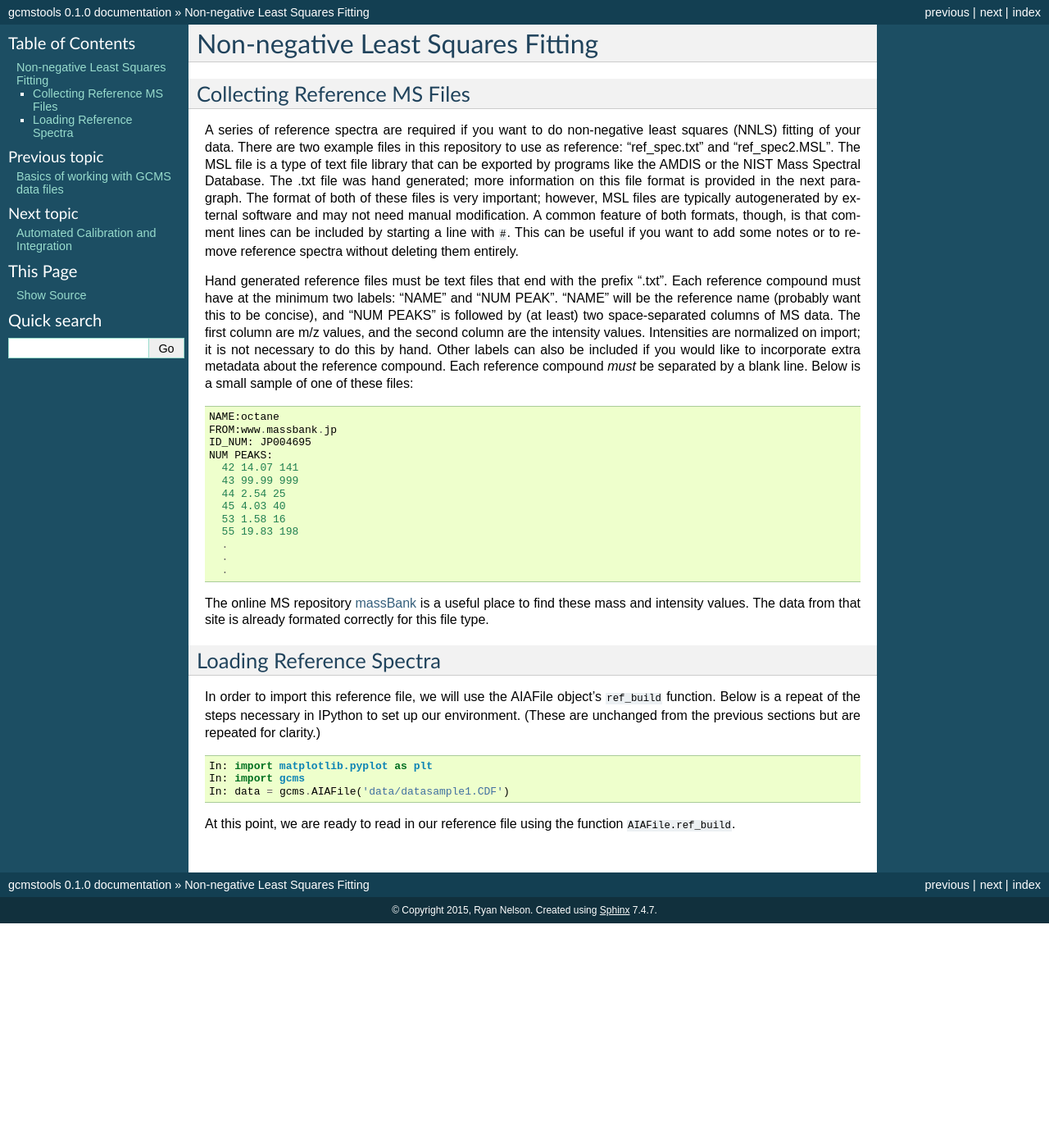
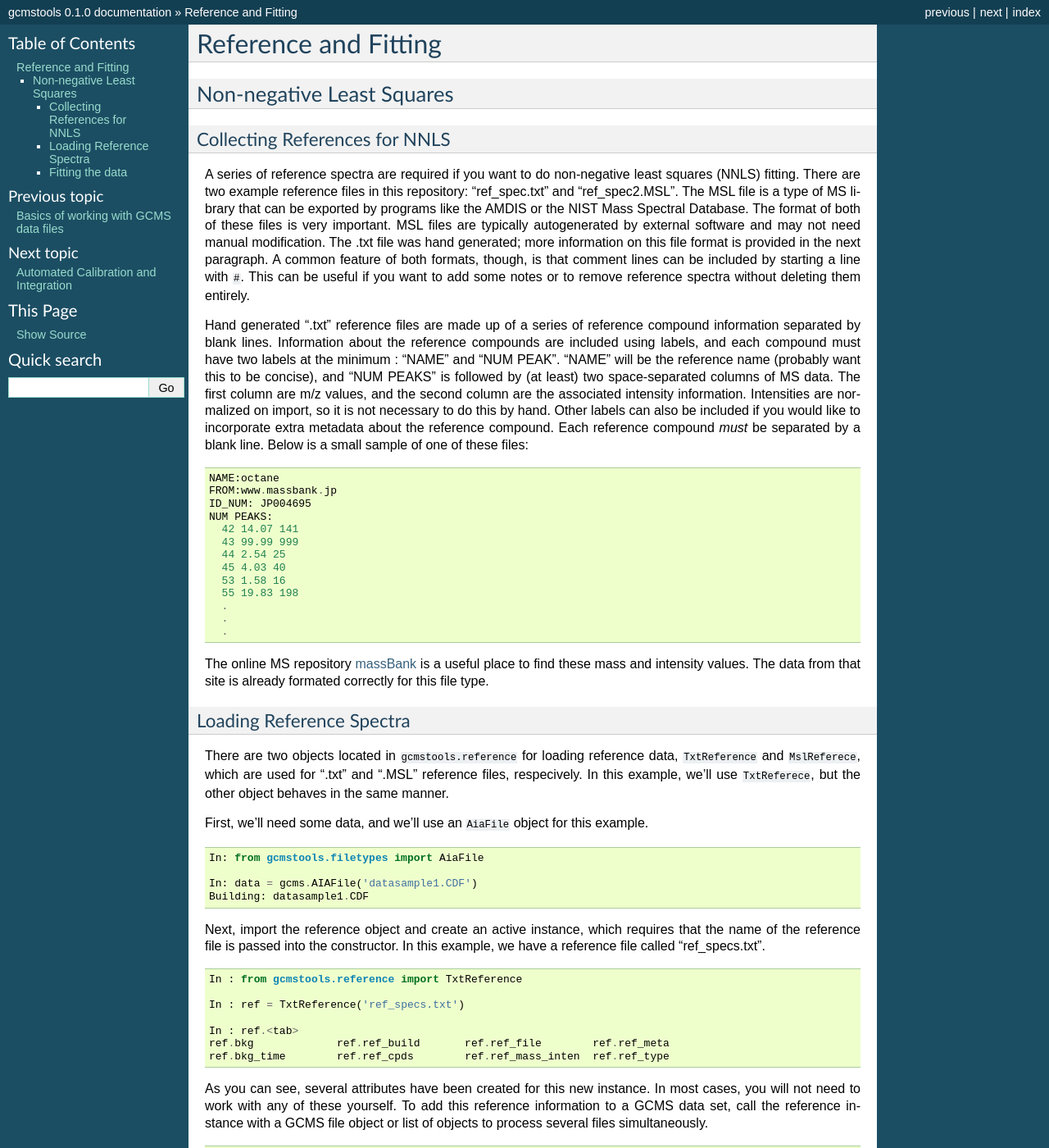
Before and after one commit to rnelsonchem/gcmstools, a Sphinx documentation site: the page built from docs/fitting.rst, in a window 1280 px wide and 1400 px high. Shown: the whole window at 82% size. Built offline with Sphinx 7.4.7, drawn with Linux system fonts in a browser that asks for light colours; some of the changed text lies outside the part shown.

Commit message:
Updated referencing and start pages

```diff
--- a/docs/fitting.rst
+++ b/docs/fitting.rst
@@ -1,34 +1,35 @@
-.. _fit:
+Reference and Fitting
+#####################
 
-Non-negative Least Squares Fitting
-----------------------------------
+Non-negative Least Squares
+--------------------------
 
-Collecting Reference MS Files
-=============================
+Collecting References for NNLS
+++++++++++++++++++++++++++++++
 
 A series of reference spectra are required if you want to do non-negative
-least squares (NNLS) fitting of your data. There are two example files in this
-repository to use as reference: "ref_spec.txt" and "ref_spec2.MSL". The MSL
-file is a type of text file library that can be exported by programs like the
-AMDIS or the NIST Mass Spectral Database. The .txt file was hand generated;
-more information on this file format is provided in the next paragraph. The
-format of both of these files is very important; however, MSL files are
-typically autogenerated by external software and may not need manual
-modification. A common feature of both formats, though, is that comment lines
-can be included by starting a line with ``#``. This can be useful if you want
-to add some notes or to remove reference spectra without deleting them
-entirely.
+least squares (NNLS) fitting. There are two example reference files in this
+repository: "ref_spec.txt" and "ref_spec2.MSL". The MSL file is a type of MS
+library that can be exported by programs like the AMDIS or the NIST Mass
+Spectral Database. The format of both of these files is very important. MSL
+files are typically autogenerated by external software and may not need manual
+modification. The .txt file was hand generated; more information on this file
+format is provided in the next paragraph.  A common feature of both formats,
+though, is that comment lines can be included by starting a line with ``#``.
+This can be useful if you want to add some notes or to remove reference
+spectra without deleting them entirely.
 
-Hand generated reference files must be text files that end with the prefix
-".txt". Each reference compound must have at the minimum two labels: "NAME"
-and "NUM PEAK". "NAME" will be the reference name (probably want this to be
-concise), and "NUM PEAKS" is followed by (at least) two space-separated
-columns of MS data. The first column are m/z values, and the second column
-are the intensity values. Intensities are normalized on import;
-it is not necessary to do this by hand. Other labels can also be included if
-you would like to incorporate extra metadata about the reference compound.
-Each reference compound *must* be separated by a blank line. Below is a small
-sample of one of these files:
+Hand generated ".txt" reference files are made up of a series of reference
+compound information separated by blank lines. Information about the reference
+compounds are included using labels, and each compound must have two labels at
+the minimum : "NAME" and "NUM PEAK". "NAME" will be the reference name
+(probably want this to be concise), and "NUM PEAKS" is followed by (at least)
+two space-separated columns of MS data. The first column are m/z values, and
+the second column are the associated intensity information. Intensities are
+normalized on import, so it is not necessary to do this by hand. Other labels
+can also be included if you would like to incorporate extra metadata about the
+reference compound.  Each reference compound *must* be separated by a blank
+line. Below is a small sample of one of these files:
 
 .. parsed-literal::
 
@@ -53,18 +54,71 @@
 .. _massBank: http://www.massbank.jp/?lang=en
 
 Loading Reference Spectra
-=========================
++++++++++++++++++++++++++
 
-In order to import this reference file, we will use the AIAFile object's
-``ref_build`` function. Below is a repeat of the steps necessary in IPython to
-set up our environment. (These are unchanged from the previous sections but are
-repeated for clarity.)
+There are two objects located in ``gcmstools.reference`` for loading reference
+data, ``TxtReference`` and ``MslReferece``, which are used for ".txt" and
+".MSL" reference files, respecively. In this example, we'll use
+``TxtReferece``, but the other object behaves in the same manner.
+
+First, we'll need some data, and we'll use an ``AiaFile`` object for this
+example.
 
 .. code::
 
-    In: import matplotlib.pyplot as plt
-    In: import gcms
-    In: data = gcms.AIAFile('data/datasample1.CDF')
+    In: from gcmstools.filetypes import AiaFile
 
-At this point, we are ready to read in our reference file using the function
-``AIAFile.ref_build``.
+    In: data = gcms.AIAFile('datasample1.CDF')
+    Building: datasample1.CDF
+
+Next, import the reference object and create an active instance, which
+requires that the name of the reference file is passed into the constructor.
+In this example, we have a reference file called "ref\_specs.txt".
+
+.. code::
+
+    In : from gcmstools.reference import TxtReference
+
+    In : ref = TxtReference('ref_specs.txt')
+
+    In : ref.<tab>
+    ref.bkg             ref.ref_build       ref.ref_file        ref.ref_meta
+    ref.bkg_time        ref.ref_cpds        ref.ref_mass_inten  ref.ref_type
+
+As you can see, several attributes have been created for this new instance. In
+most cases, you will not need to work with any of these yourself. To add this
+reference information to a GCMS data set, call the reference instance with a
+GCMS file object or list of objects to process several files simultaneously.
+
+.. code::
+
+    In : ref(data)
+    Referencing: datasample1.CDF
+
+    In : ref([data, otherdata1, otherdata2]) # If these other data sets exist.
+    Referencing: datasample1.CDF
+    Referencing: otherdata1.CDF
+    Referencing: otherdata2.CDF
+
+    In : data.<tab>
+    data.filename     data.index        data.masses       data.ref_meta     data.times
+    data.filetype     data.int_extract  data.ref_array    data.ref_type     data.tic
+    data.intensity    data.ref_cpds
+
+Several new attributes have been added to our GCMS data object. Here is a
+short description of each.
+
+* *ref_cpds*: A list of reference compound names.
+
+* *ref_array*: A 2D Numpy array of the reference mass spectra. Shape( # of ref
+  compounds, # of masses)
+
+* *ref_meta*: Associated meta data for each reference compound.
+
+* *ref_type*: The name of the reference object type that was used to generate
+  this information. (In this example, this would be "TxtReference".)
+
+Fitting the data
+++++++++++++++++
+
+Todo.
--- a/docs/index.rst
+++ b/docs/index.rst
@@ -6,7 +6,9 @@
 gcmstools Documentation
 =======================
 
-Welcome to the *gcmstools* documentation.
+.. only:: html
+
+    Welcome to the *gcmstools* documentation.
 
 .. toctree::
     :maxdepth: 2
```
Also changed, not shown: docs/start.rst (+13 -13 lines).
